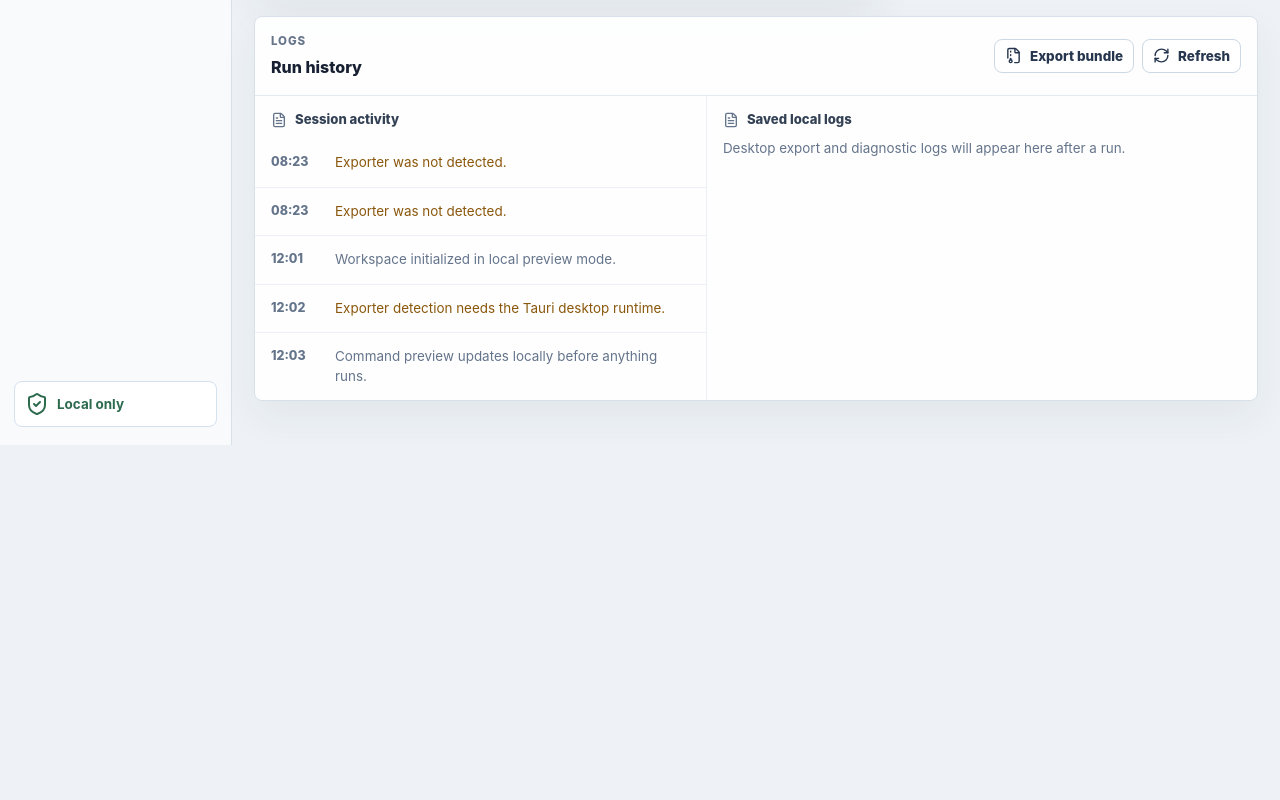
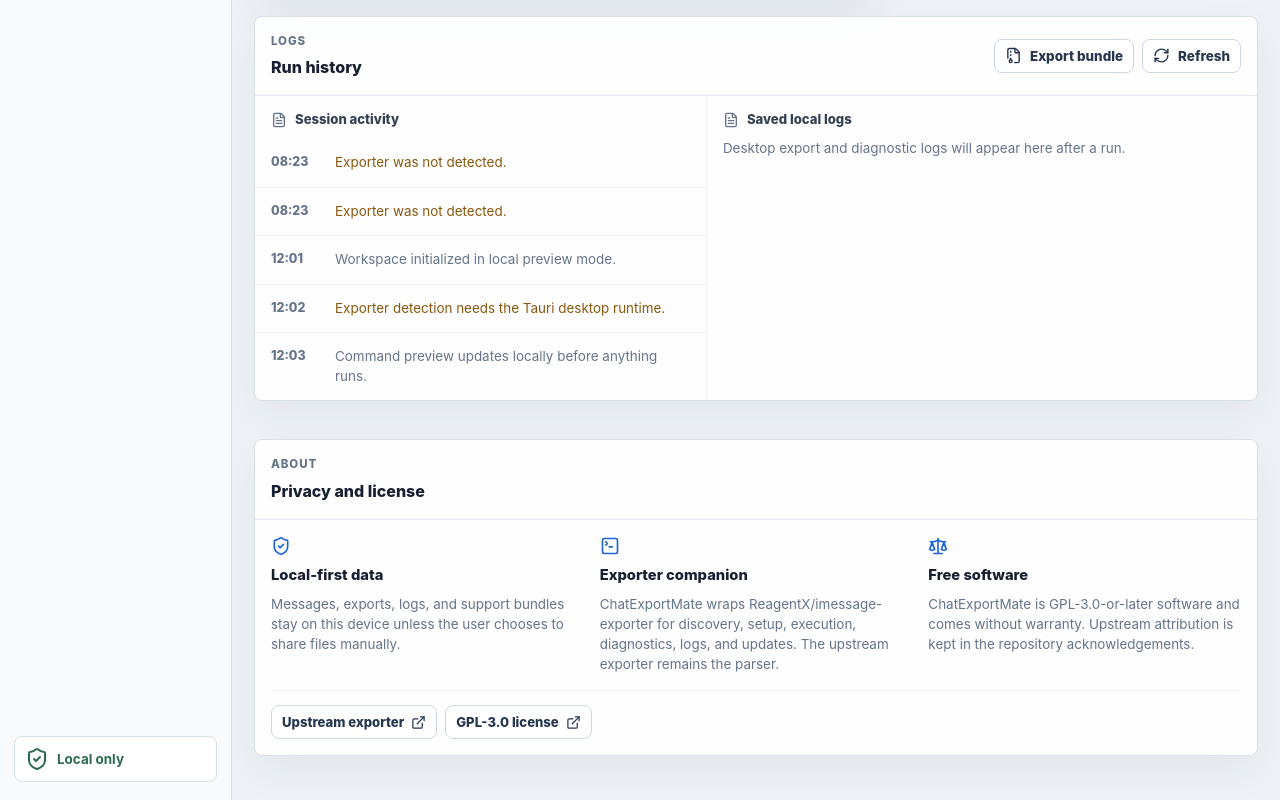
Before and after one commit to JudeVajira/chat-export-mate, a React (Vite) app: page / in a window 1280 px wide. Shown: the part 1541-2341 px from the top of the page. Before the commit the page ends 1986 px from the top, so only its background shows below. Built offline with nearby package versions, Linux system fonts and the light colour scheme.

Commit message:
Add privacy and license panel

```diff
--- a/src/App.css
+++ b/src/App.css
@@ -775,6 +775,77 @@
   font-weight: 760;
 }
 
+.about-panel {
+  margin-bottom: 22px;
+}
+
+.about-body {
+  display: grid;
+  gap: 16px;
+  padding: 16px;
+}
+
+.about-grid {
+  display: grid;
+  grid-template-columns: repeat(3, minmax(0, 1fr));
+  gap: 16px;
+}
+
+.about-item {
+  display: grid;
+  gap: 8px;
+  align-content: start;
+  min-width: 0;
+}
+
+.about-item svg {
+  width: 20px;
+  height: 20px;
+  color: #1f64d8;
+}
+
+.about-item h3 {
+  margin: 0;
+  color: #172033;
+  font-size: 0.92rem;
+  font-weight: 800;
+}
+
+.about-item p {
+  margin: 0;
+  color: #64748b;
+  font-size: 0.84rem;
+  line-height: 1.5;
+}
+
+.about-links {
+  display: flex;
+  flex-wrap: wrap;
+  gap: 8px;
+  border-top: 1px solid #edf1f5;
+  padding-top: 14px;
+}
+
+.about-links a {
+  display: inline-flex;
+  align-items: center;
+  gap: 7px;
+  min-height: 34px;
+  border: 1px solid #cdd8e5;
+  border-radius: 8px;
+  background: #ffffff;
+  color: #26364f;
+  padding: 0 10px;
+  font-size: 0.82rem;
+  font-weight: 800;
+  text-decoration: none;
+}
+
+.about-links svg {
+  width: 15px;
+  height: 15px;
+}
+
 @media (max-width: 1080px) {
   .app-shell {
     grid-template-columns: 1fr;
@@ -795,6 +866,7 @@
   }
 
   .content-grid,
+  .about-grid,
   .history-layout,
   .status-strip {
     grid-template-columns: 1fr;
--- a/src/App.tsx
+++ b/src/App.tsx
@@ -4,6 +4,7 @@
   BadgeCheck,
   DownloadCloud,
   History,
+  Info,
   Lock,
   MessageSquareText,
   Settings2,
@@ -11,6 +12,7 @@
   Wrench,
 } from "lucide-react";
 import "./App.css";
+import { AboutPanel } from "./components/AboutPanel";
 import { CommandPreview } from "./components/CommandPreview";
 import { DiagnosticsPanel } from "./components/DiagnosticsPanel";
 import { ExportConfigurator } from "./components/ExportConfigurator";
@@ -380,6 +382,10 @@
             <History aria-hidden="true" />
             History
           </a>
+          <a className="nav-item" href="#about">
+            <Info aria-hidden="true" />
+            About
+          </a>
         </div>
 
         <div className="sidebar-footer">
@@ -490,6 +496,10 @@
             storedLogs={storedLogs}
           />
         </div>
+
+        <div id="about">
+          <AboutPanel />
+        </div>
       </div>
     </main>
   );
--- /dev/null
+++ b/src/components/AboutPanel.tsx
@@ -0,0 +1,56 @@
+import { ExternalLink, Scale, ShieldCheck, TerminalSquare } from "lucide-react";
+
+export function AboutPanel() {
+  return (
+    <section className="panel about-panel" aria-labelledby="about-title">
+      <div className="section-heading">
+        <div>
+          <p className="section-kicker">About</p>
+          <h2 id="about-title">Privacy and license</h2>
+        </div>
+      </div>
+
+      <div className="about-body">
+        <div className="about-grid">
+          <article className="about-item">
+            <ShieldCheck aria-hidden="true" />
+            <h3>Local-first data</h3>
+            <p>
+              Messages, exports, logs, and support bundles stay on this device unless the user
+              chooses to share files manually.
+            </p>
+          </article>
+
+          <article className="about-item">
+            <TerminalSquare aria-hidden="true" />
+            <h3>Exporter companion</h3>
+            <p>
+              ChatExportMate wraps ReagentX/imessage-exporter for discovery, setup, execution,
+              diagnostics, logs, and updates. The upstream exporter remains the parser.
+            </p>
+          </article>
+
+          <article className="about-item">
+            <Scale aria-hidden="true" />
+            <h3>Free software</h3>
+            <p>
+              ChatExportMate is GPL-3.0-or-later software and comes without warranty. Upstream
+              attribution is kept in the repository acknowledgements.
+            </p>
+          </article>
+        </div>
+
+        <div className="about-links" aria-label="Project links">
+          <a href="https://github.com/ReagentX/imessage-exporter" rel="noreferrer" target="_blank">
+            Upstream exporter
+            <ExternalLink aria-hidden="true" />
+          </a>
+          <a href="https://www.gnu.org/licenses/gpl-3.0.html" rel="noreferrer" target="_blank">
+            GPL-3.0 license
+            <ExternalLink aria-hidden="true" />
+          </a>
+        </div>
+      </div>
+    </section>
+  );
+}
```
Also changed, not shown: 4 other files (tests, documents, lock files or other folders).
